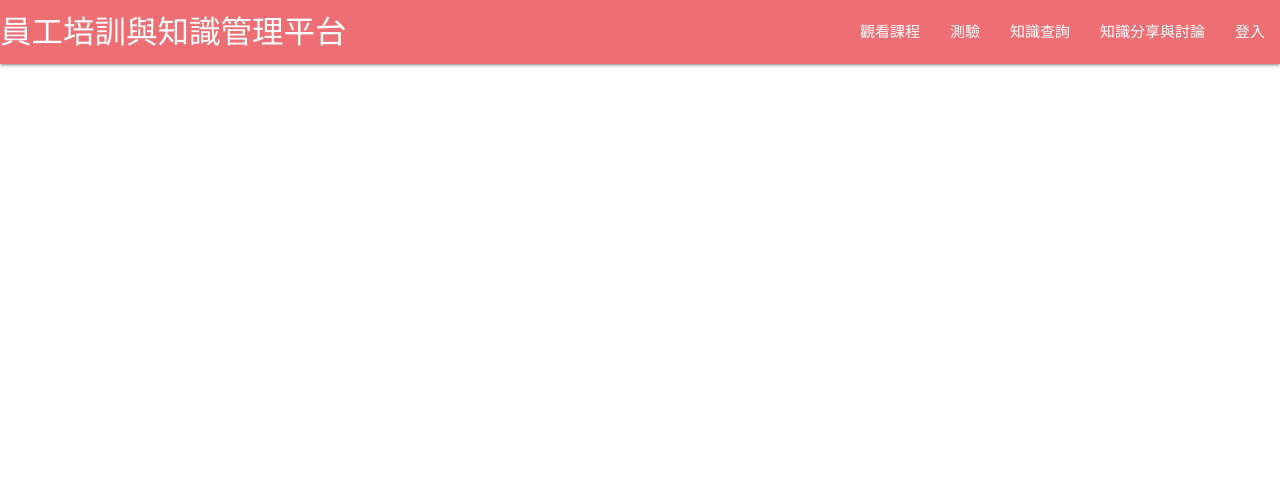
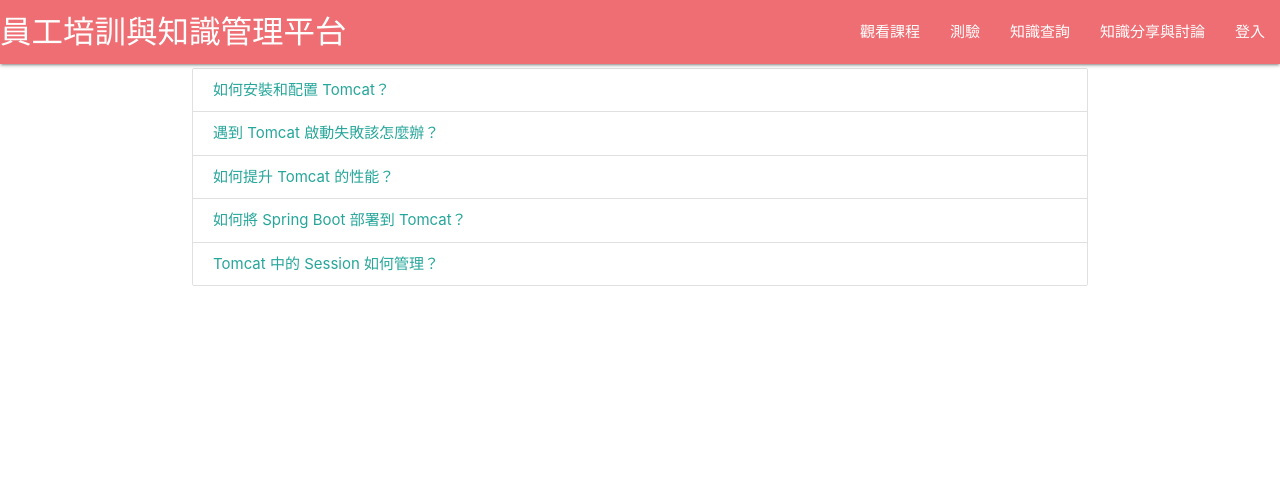
Before and after one commit to Bryan-Eva/AI-Project, a Flask app: page /discuss in a window 1280 px wide. Shown: the top 485 px of the page. Run offline with Flask 3, Linux system fonts and the light colour scheme.

Commit message:
finish simple discuss function

```diff
--- a/app.py
+++ b/app.py
@@ -3,6 +3,7 @@ import json
 import random
 from flask_socketio import SocketIO, emit
 from chat import get_default_chat_instance
+import datetime
 
 app = Flask(__name__)
 
@@ -99,8 +100,39 @@ def get_demo_course():
 
 @app.route("/discuss")
 def discuss():
-    return render_template("discuss.html", navigation=navigation)
+    discuss = get_demo_discuss()
+    return render_template("discuss.html", navigation=navigation,items = discuss)
 
+def get_demo_discuss():
+    with open("demo data/discuss.json", encoding='utf-8') as f:
+        return json.load(f)
+
+
+@app.route("/discuss/<int:id>")
+def get_single_discuss(id):
+    print(id)
+    discuss = get_demo_discuss()
+    discuss = list(filter(lambda x: x['id'] == int(id), discuss))[0]
+    return render_template("single_discuss.html", navigation=navigation,item = discuss)
+
+@app.route("/leave_discuss", methods=["POST"])
+def leave_discuss():
+    data = request.get_json()
+    # insert data
+    discuss = get_demo_discuss()
+    for d in discuss:
+        if d['id'] == int(data['id']):
+            d['message'].append(
+                {
+                    "author": "You",
+                    "date": datetime.date.today().strftime("%Y-%m-%d"),
+                    "content": data["message"]
+                }
+            )
+            break
+    with open("demo data/discuss.json", 'w', encoding='utf-8') as f:
+        json.dump(discuss, f, ensure_ascii=False, indent=4)
+    return "ok"
 
 def start_server(chat=None):
     global chat_instance
--- /dev/null
+++ b/demo data/discuss.json
@@ -0,0 +1,137 @@
+[
+    {
+        "id": 1,
+        "title": "如何安裝和配置 Tomcat？",
+        "content": "在 Windows 或 Linux 系統中，安裝 Tomcat 的正確步驟是什麼？需要注意哪些配置細節？",
+        "message": [
+            {
+                "author": "呂念庭",
+                "date": "2024-12-25",
+                "content": "安裝 Tomcat 時，首先需要確保你的操作系統環境已經正確安裝了 JDK，並且 JAVA_HOME 變數設置正確。其次，下載合適的 Tomcat 版本並解壓縮到你選擇的目錄。安裝過程中要特別注意防火牆設置，確保 8080 端口不被阻擋，否則無法訪問 Tomcat 管理界面。"
+            },
+            {
+                "author": "顏子毅",
+                "date": "2024-12-26",
+                "content": "在 Linux 上安裝時，建議使用系統的包管理工具（如 apt 或 yum）來安裝 Tomcat，這樣可以自動處理相關的依賴項。安裝後，還需確認 `bin/startup.sh` 或 `bin/startup.bat` 是否有執行權限，並且確認系統是否已經設置了相應的環境變數，這樣才能順利啟動 Tomcat。"
+            },
+            {
+                "author": "張睿恩",
+                "date": "2024-12-27",
+                "content": "在 Windows 上安裝 Tomcat 時，可以選擇將 Tomcat 作為服務運行，這樣可以在系統啟動時自動啟動 Tomcat。你需要使用 Tomcat 自帶的 `service.bat` 腳本來將其註冊為服務。這樣做的好處是可以避免每次啟動電腦時都需要手動啟動 Tomcat，並且它會以後台服務的方式運行，減少系統資源的消耗。"
+            },
+            {
+                "author": "呂念庭",
+                "date": "2024-12-28",
+                "content": "安裝後，別忘了檢查 `conf/server.xml` 中的配置，特別是 `port` 設置。默認情況下，Tomcat 使用 8080 作為 HTTP 端口，確保該端口未被其他應用占用。如果你使用的是不同的端口，記得調整 Tomcat 的設置，否則無法正常啟動服務。另外，為了提高安全性，建議修改默認的管理界面登錄密碼。"
+            }
+        ]
+    },
+    {
+        "id": 2,
+        "title": "遇到 Tomcat 啟動失敗該怎麼辦？",
+        "content": "當 Tomcat 啟動時提示端口被占用或其他錯誤，該如何快速解決這些問題？",
+        "message": [
+            {
+                "author": "呂念庭",
+                "date": "2024-12-25",
+                "content": "如果 Tomcat 啟動時提示端口被占用，你可以首先檢查端口 8080 是否被其他應用程序占用。可以使用命令如 `netstat -ano | findstr 8080` 在 Windows 上查看是哪個進程占用了該端口。如果確實有其他應用占用此端口，你可以通過更改 `conf/server.xml` 中的 `<Connector>` 元素來修改 Tomcat 的端口配置，或者終止占用端口的進程。"
+            },
+            {
+                "author": "卓柏辰",
+                "date": "2024-12-26",
+                "content": "Tomcat 啟動失敗的另一個常見原因是環境變數配置錯誤。特別是 `JAVA_HOME` 和 `CATALINA_HOME` 變數的設置。這兩個變數應該分別指向 JDK 和 Tomcat 安裝目錄。若這些變數未正確設置，Tomcat 可能無法啟動。你可以檢查 `conf/catalina.bat` 或 `conf/catalina.sh` 中的設置來確保這些環境變數配置正確。"
+            },
+            {
+                "author": "卓柏辰",
+                "date": "2024-12-27",
+                "content": "檢查 `logs/catalina.out` 日誌文件可以幫助你快速定位問題。如果 Tomcat 啟動時出現錯誤，通常會在日誌中有更詳細的錯誤訊息。例如，如果缺少某個必要的庫文件，日誌中會顯示出具體的錯誤堆棧。這樣，你可以更精確地找出問題並進行修復。"
+            },
+            {
+                "author": "呂念庭",
+                "date": "2024-12-28",
+                "content": "如果是由於內存不足導致的啟動問題，可以嘗試增大 Tomcat 的 JVM 堆內存。可以在 `setenv.sh` 或 `setenv.bat` 文件中設定 `-Xms` 和 `-Xmx` 參數，這樣可以根據系統內存狀況調整 Tomcat 使用的內存大小，從而避免內存不足引起的崩潰或無法啟動的問題。"
+            }
+        ]
+    },
+    {
+        "id": 3,
+        "title": "如何提升 Tomcat 的性能？",
+        "content": "有哪些具體的方法可以提升 Tomcat 的執行效能？調整 JVM 參數和資源池配置有效嗎？",
+        "message": [
+            {
+                "author": "張睿恩",
+                "date": "2024-12-25",
+                "content": "要提升 Tomcat 的性能，首先可以調整 `maxThreads` 和 `connectionTimeout` 參數。這些參數控制 Tomcat 處理請求的併發數量和等待時間。適當提高 `maxThreads` 可以讓 Tomcat 處理更多的並發請求，但也要根據伺服器的硬體配置來調整，以免資源過度消耗。"
+            },
+            {
+                "author": "鄭重雨",
+                "date": "2024-12-26",
+                "content": "使用更高效的垃圾回收策略（如 G1 GC）可以顯著減少 JVM 停頓時間。G1 GC 是一種針對低延遲需求設計的垃圾回收器，適用於多核處理器和大內存環境。這樣的設置有助於減少垃圾回收帶來的性能瓶頸，從而提升 Tomcat 整體性能。"
+            },
+            {
+                "author": "顏子毅",
+                "date": "2024-12-27",
+                "content": "開啟 HTTP 連接池並設置合理的連接數量限制，可以有效減少 Tomcat 處理大量並發請求時的延遲。Tomcat 的連接池可以重用已有的連接，從而減少建立新連接的開銷。這對於流量較大的網站來說，能顯著提高性能並減少服務器負載。"
+            },
+            {
+                "author": "顏子毅",
+                "date": "2024-12-28",
+                "content": "為了提高效能，可以選擇啟用 GZIP 壓縮來減少傳輸過程中的數據量，這樣可以顯著提高頁面加載速度並減少帶寬使用。Tomcat 在 `server.xml` 中有配置項可以啟用 GZIP，這對於傳輸大量靜態資源（如圖片、JavaScript 和 CSS 文件）來說尤為重要。"
+            }
+        ]
+    },
+    {
+        "id": 4,
+        "title": "如何將 Spring Boot 部署到 Tomcat？",
+        "content": "在使用 Spring Boot 的情況下，如何正確地將應用部署到外部 Tomcat 並保證正常運行？",
+        "message": [
+            {
+                "author": "呂念庭",
+                "date": "2024-12-25",
+                "content": "首先需要將 Spring Boot 應用打包成 WAR 文件，並確保 Tomcat 配置支持 WAR 部署。可以通過修改 `pom.xml` 來將 Spring Boot 應用打包成 WAR，並將 `spring-boot-starter-tomcat` 依賴設置為 `provided`，這樣 Tomcat 就不會將其包含在內。"
+            },
+            {
+                "author": "顏子毅",
+                "date": "2024-12-26",
+                "content": "將 WAR 文件放置到 Tomcat 的 `webapps` 目錄中，然後啟動 Tomcat 即可完成部署。如果 Spring Boot 應用包含特殊配置，記得根據實際情況修改 `application.properties` 或 `application.yml`，以便它能夠與 Tomcat 正常協同工作。"
+            },
+            {
+                "author": "鄭重雨",
+                "date": "2024-12-27",
+                "content": "需要注意的是，Spring Boot 預設使用內嵌的 Tomcat，將其部署到外部 Tomcat 需要去掉內嵌 Tomcat 並進行相關配置。另外，若應用需要高效的併發處理，還需在 `server.xml` 中調整 Tomcat 的 `maxThreads` 和 `connectionTimeout` 等參數，以確保 Spring Boot 應用能夠在 Tomcat 上高效運行。"
+            },
+            {
+                "author": "張睿恩",
+                "date": "2024-12-28",
+                "content": "最後，建議監控 Tomcat 的日誌，查看應用是否正常啟動。Tomcat 日誌中會顯示 Spring Boot 應用的啟動過程以及任何潛在的錯誤。"
+            }
+        ]
+    },
+    {
+        "id": 5,
+        "title": "Tomcat 中的 Session 如何管理？",
+        "content": "在 Tomcat 中，Session 如何存儲與管理？如果需要集群部署，應該如何配置 Session 共享？",
+        "message": [
+            {
+                "author": "卓柏辰",
+                "date": "2024-12-25",
+                "content": "Tomcat 中的 Session 是通過 `conf/context.xml` 中的 `<Manager>` 元素來配置的。默認情況下，Session 是保存在內存中的。如果應用需要高可用性，可以使用 Tomcat 的 `PersistentManager` 或者配置外部的 Session 存儲方案（如 Redis、Database）。"
+            },
+            {
+                "author": "林品緯",
+                "date": "2024-12-26",
+                "content": "如果需要將 Tomcat 部署在集群中，並確保 Session 在各個節點之間共享，可以配置 `DeltaManager` 或 `BackupManager`。這樣可以保證 Session 在集群環境下的一致性，避免因為節點故障而丟失 Session。"
+            },
+            {
+                "author": "林品緯",
+                "date": "2024-12-27",
+                "content": "除了使用內建的 Session 管理機制外，還可以選擇使用第三方的 Session 共享解決方案，例如利用 Redis 實現分布式 Session 管理。這樣可以將 Session 數據保存在 Redis 中，並在不同的 Tomcat 實例之間共享 Session 信息，實現跨服務器的 Session 共享。"
+            },
+            {
+                "author": "林品緯",
+                "date": "2024-12-28",
+                "content": "需要注意的是，Session 管理的配置會影響應用的性能和可靠性。因此，在選擇 Session 共享方案時，需要根據應用的實際需求和集群架構進行綜合考量。"
+            }
+        ]
+    }
+]
--- a/templates/discuss.html
+++ b/templates/discuss.html
@@ -3,5 +3,11 @@
 
 {% endblock %}
 {% block content %}
-
+<div class="container">
+    <div class="collection">
+        {% for item in items %}
+        <a href="/discuss/{{item['id']}}" class="collection-item">{{item['title']}}</a>
+        {% endfor %}
+    </div>
+</div>
 {% endblock %}
```
Also changed, not shown: templates/single_discuss.html (added, +78 -0 lines).
